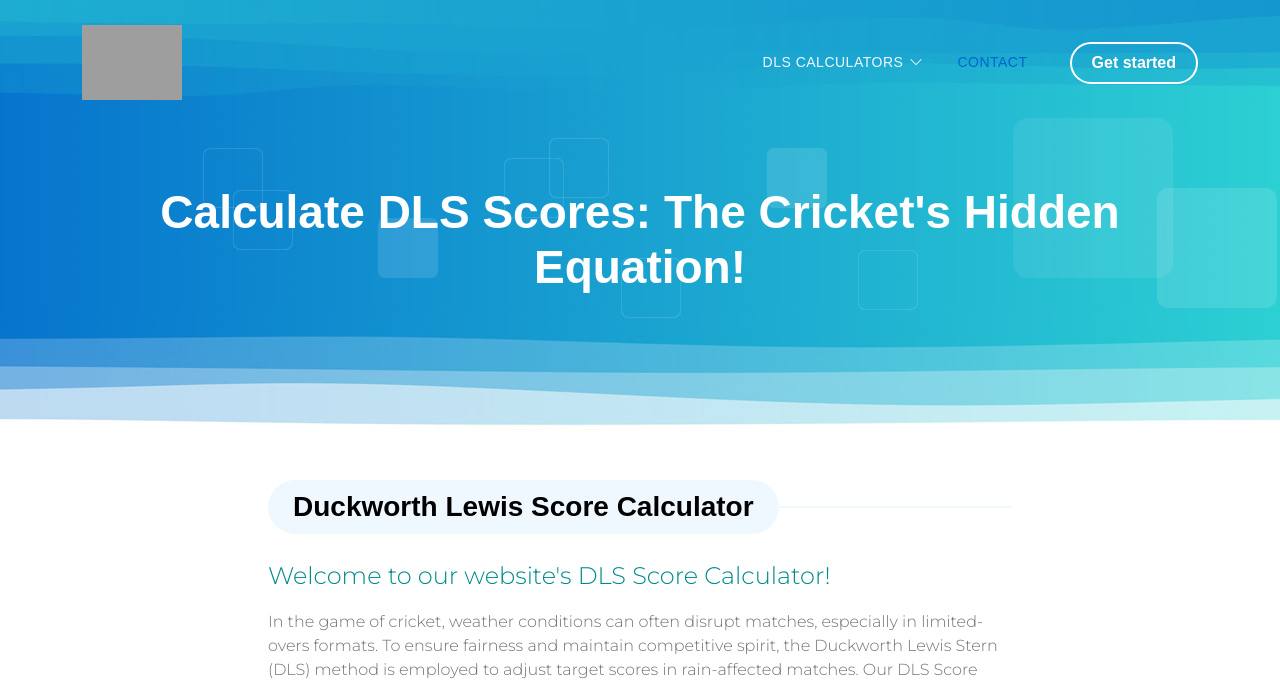
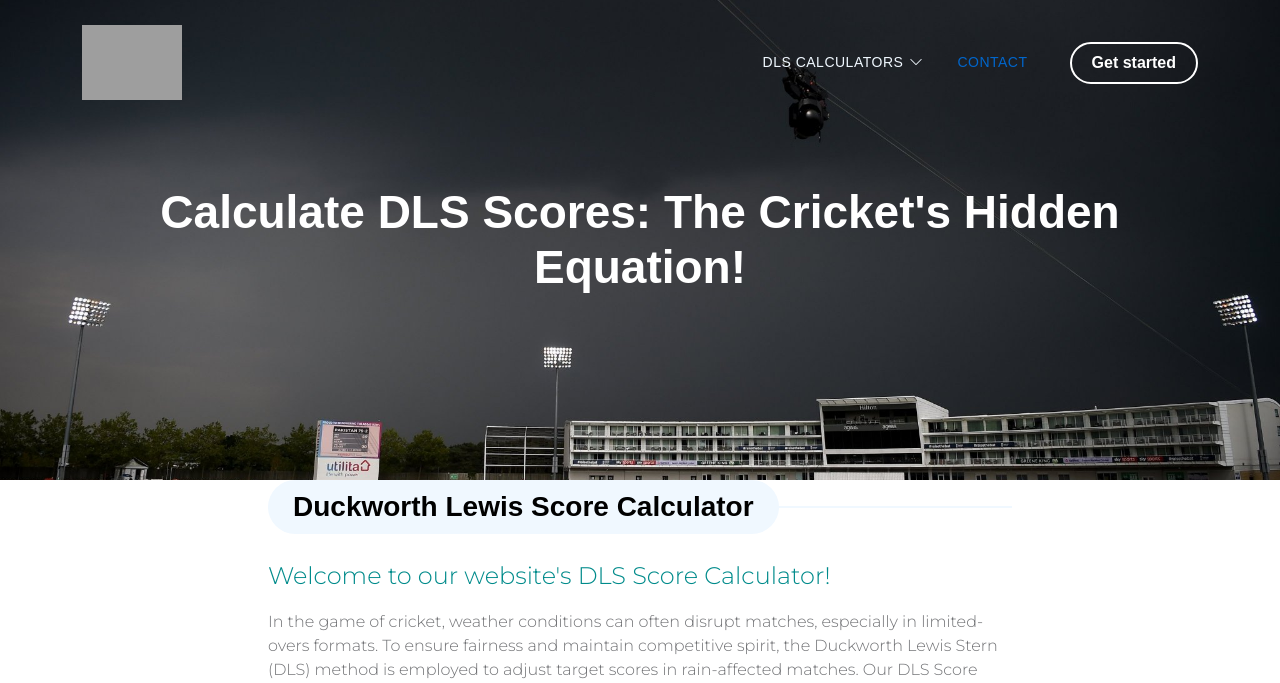
Before and after one commit to NishanthMuruganantham/duckworth-lewis-score-calculator, a Django app: page / in a window 1280 px wide. Shown: the top 683 px of the page. Run offline with Django 4.2, Linux system fonts and the light colour scheme; some libraries are stand-ins or nearby versions; some web fonts are replaced; grey boxes are pictures that could not be loaded.

Commit message:
banner and footer images have been added (#58) (#59)

```diff
--- a/static/bootstrap/css/templatemo-pod-talk.css
+++ b/static/bootstrap/css/templatemo-pod-talk.css
@@ -249,7 +249,7 @@ main {
   SITE HEADER
 -----------------------------------------*/
 .site-header {
-  background-image: url('../images/templatemo-wave-header.jpg'), linear-gradient(#348CD2, #FFFFFF);;
+  background-image: url('../images/cloud4.jpg'), linear-gradient(#348CD2, #FFFFFF);;
   background-repeat: no-repeat;
   background-size: cover;
   background-position: center;
@@ -1009,7 +1009,7 @@ main {
   SITE FOOTER
 -----------------------------------------*/
 .site-footer {
-  background-image: url('../images/templatemo-wave-footer.jpg'), linear-gradient(#FFFFFF, #348CD2);
+  background-image: url('../images/cloud7.jpg'), linear-gradient(#FFFFFF, #348CD2);
   background-repeat: no-repeat;
   background-size: cover;
   background-position: center;
```
Also changed, not shown: static/bootstrap/images/cloud4.jpg (added), static/bootstrap/images/cloud7.jpg (added).
